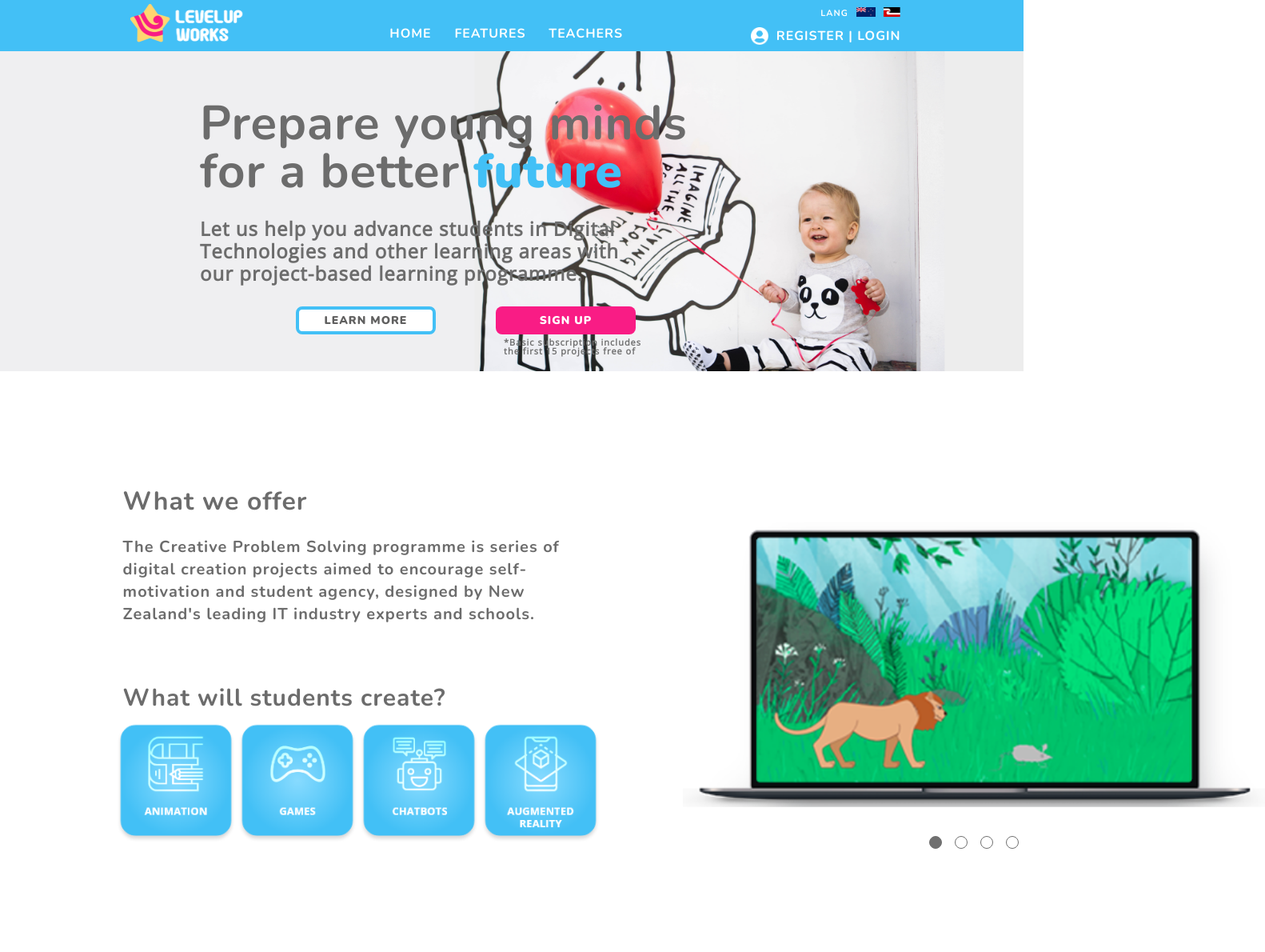
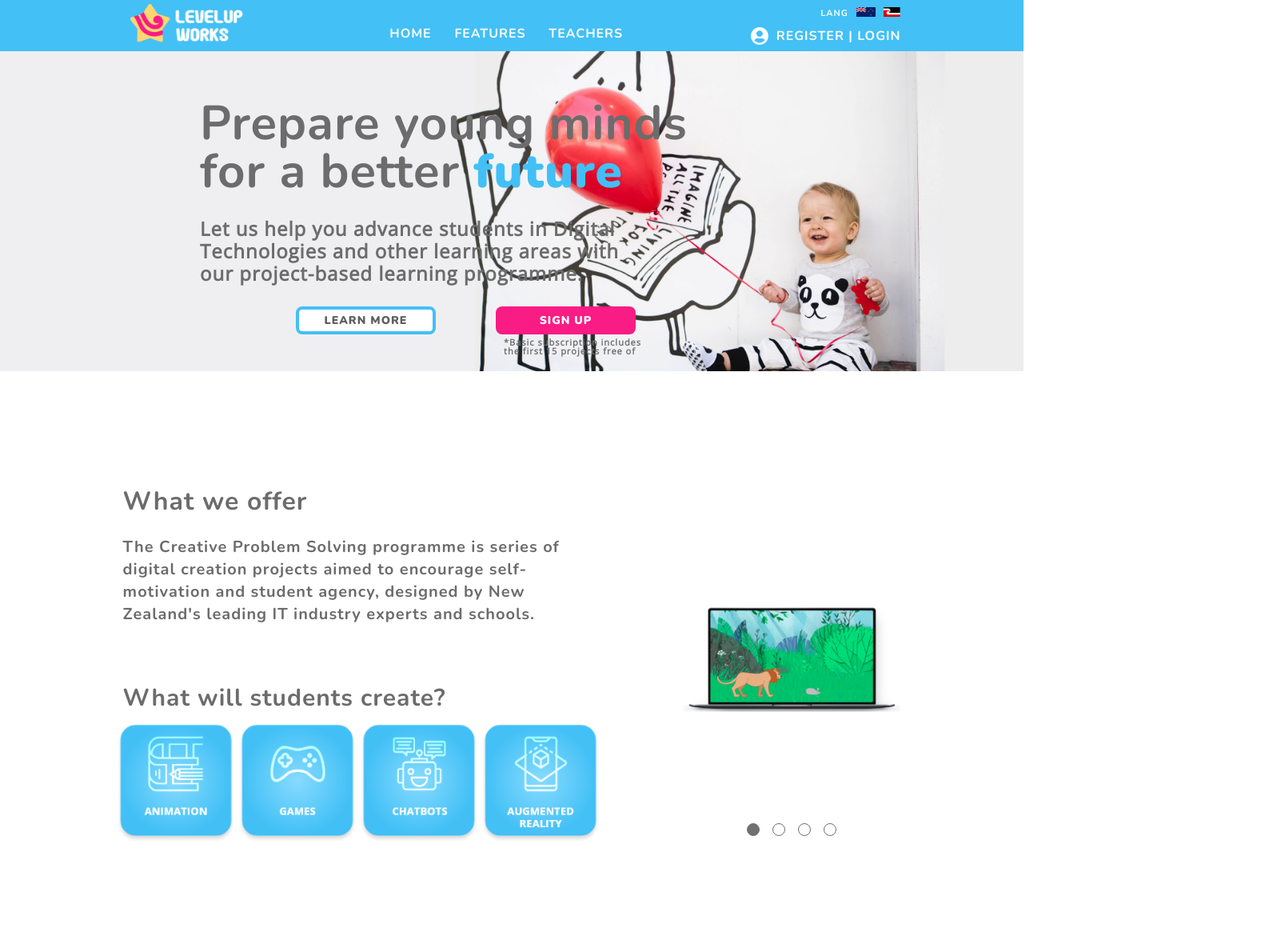
Before and after one commit to yeainni/LevelupWorks, a React (Create React App) app in the folder frontend/: page / in a window 1280 px wide. Shown: the top 1190 px of the page at 80% size, 1582 px wide, since content can reach past the window. Built offline with nearby package versions, Linux system fonts and the light colour scheme.

Commit message:
update carousel

```diff
--- a/frontend/src/components/HomeCarousel.css
+++ b/frontend/src/components/HomeCarousel.css
@@ -3,6 +3,14 @@
     display: flex;
     justify-content: center;
     align-items: center;
+}
+
+.slide {
+    display: block;
+    width: 100%;
+    height: auto;
+    opacity: 1;
+    transition: opacity 0.5s ease-in-out;
 }
 
 .slide-hidden {
--- a/frontend/src/components/HomeCarousel.jsx
+++ b/frontend/src/components/HomeCarousel.jsx
@@ -24,6 +24,10 @@ export const HomeCarousel = () => {
     //     setSlide((slide) => (slide === 0 ? data.length - 1 : slide - 1));
     // };
 
+    const goToSlide = (index) => {
+        setSlide(index);
+    };
+
     return (
         <div className="carousel">
             {/* <BsArrowLeftCircleFill onClick={prevSlide} className="arrow arrow-left" /> */}
@@ -32,7 +36,7 @@ export const HomeCarousel = () => {
                     src={item.src}
                     alt={item.alt}
                     key={idx}
-                    className={slide === idx ? "slide" : "slide slide-hidden"}
+                    className={idx === slide ? "slide" : "slide slide-hidden"}
                 />
             ))}
             {/* <BsArrowRightCircleFill onClick={nextSlide} className="arrow arrow-right" /> */}
@@ -40,8 +44,8 @@ export const HomeCarousel = () => {
                 {data.map((_, idx) => (
                     <button
                         key={idx}
-                        className={slide === idx ? "indicator" : "indicator indicator-inactive"}
-                        onClick={() => setSlide(idx)}
+                        className={idx === slide ? "indicator" : "indicator indicator-inactive"}
+                        onClick={() => goToSlide(idx)}
                     ></button>
                 ))}
             </span>
```
